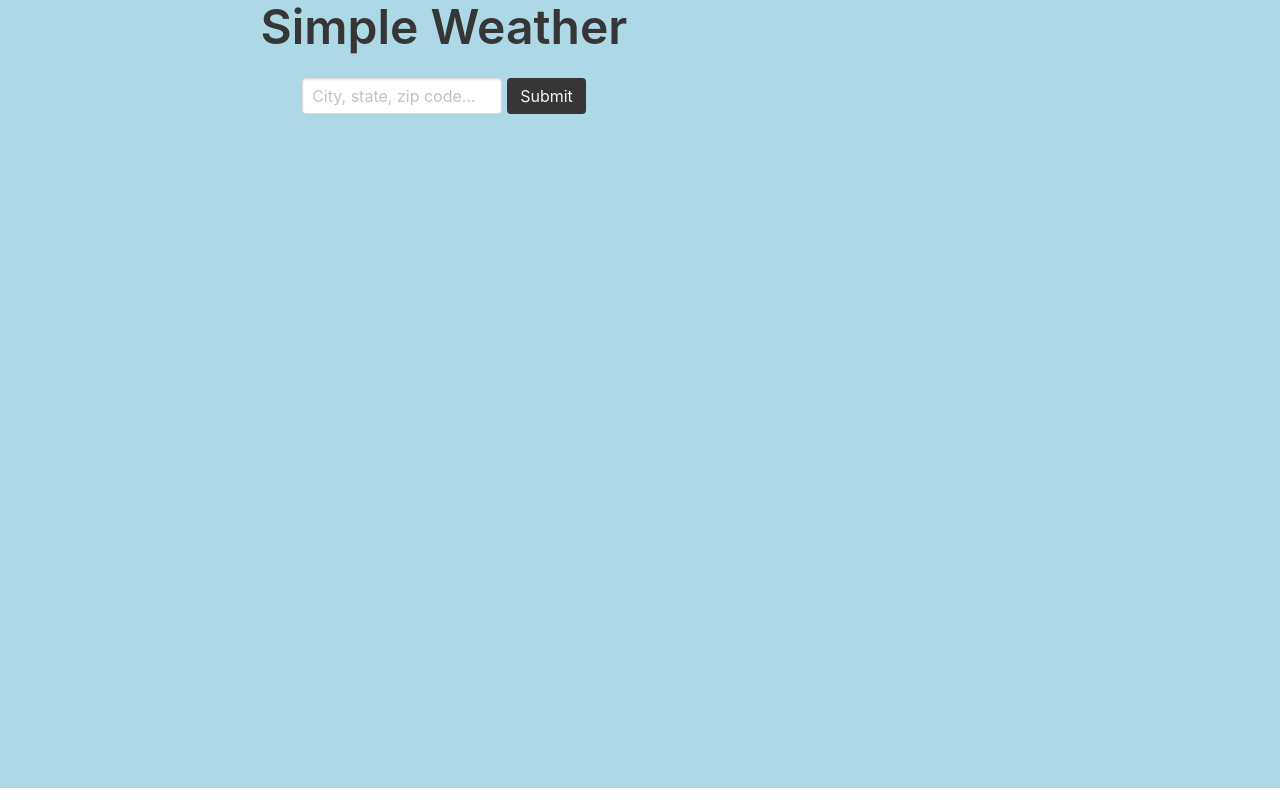
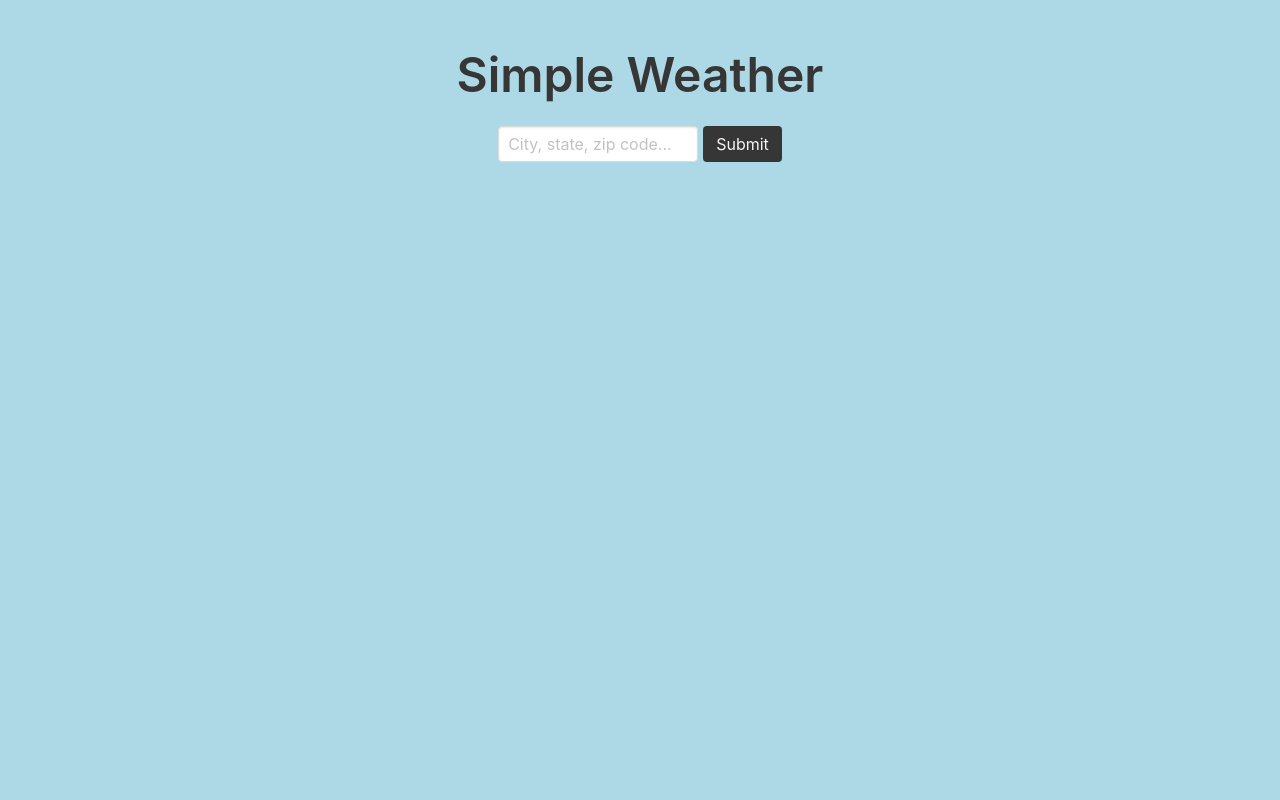
Before and after one commit to ascherj/simple-weather, a React app: page / in a window 1280 px wide. Built offline with nearby package versions, Linux system fonts and the light colour scheme.

Commit message:
Add props validation to React components

```diff
--- a/client/src/components/LocationList.jsx
+++ b/client/src/components/LocationList.jsx
@@ -1,4 +1,5 @@
 import React from 'react';
+import PropTypes from 'prop-types';
 
 const LocationList = ({ locations }) => {
   const classes = `locationList ${!locations.length ? 'hidden' : ''}`;
@@ -11,4 +12,12 @@ const LocationList = ({ locations }) => {
   );
 };
 
+LocationList.propTypes = {
+  locations: PropTypes.instanceOf(Array),
+};
+
+LocationList.defaultProps = {
+  locations: [],
+};
+
 export default LocationList;
--- a/client/src/components/LocationListEntry.jsx
+++ b/client/src/components/LocationListEntry.jsx
@@ -1,4 +1,5 @@
 import React from 'react';
+import PropTypes from 'prop-types';
 
 const LocationListEntry = ({ location }) => {
   return (
@@ -8,4 +9,12 @@ const LocationListEntry = ({ location }) => {
   );
 };
 
+LocationListEntry.propTypes = {
+  location: PropTypes.string,
+};
+
+LocationListEntry.defaultProps = {
+  location: '',
+};
+
 export default LocationListEntry;
--- a/client/src/components/Search.jsx
+++ b/client/src/components/Search.jsx
@@ -1,7 +1,7 @@
 import React, { Component } from 'react';
+import PropTypes from 'prop-types';
 
 export default class Search extends Component {
-
   constructor(props) {
     super(props);
     this.state = {
@@ -40,3 +40,11 @@ export default class Search extends Component {
     );
   }
 }
+
+Search.propTypes = {
+  getWeather: PropTypes.func,
+};
+
+Search.defaultProps = {
+  getWeather: () => {},
+};
--- a/client/src/components/Weather.jsx
+++ b/client/src/components/Weather.jsx
@@ -1,4 +1,5 @@
 import React from 'react';
+import PropTypes from 'prop-types';
 
 const Weather = ({ location, temperature, summary, saveLocation }) => {
   const classes = `weather ${!temperature ? 'hidden' : ''}`;
@@ -26,4 +27,18 @@ const Weather = ({ location, temperature, summary, saveLocation }) => {
   );
 };
 
+Weather.propTypes = {
+  location: PropTypes.string,
+  temperature: PropTypes.number,
+  summary: PropTypes.string,
+  saveLocation: PropTypes.func,
+};
+
+Weather.defaultProps = {
+  location: '',
+  temperature: NaN,
+  summary: '',
+  saveLocation: () => {},
+};
+
 export default Weather;
--- a/client/src/index.jsx
+++ b/client/src/index.jsx
@@ -53,9 +53,11 @@ class App extends React.Component {
     } = this.state;
 
     return (
+      <div className="section">
         <div className="container">
           <div className="columns">
-          <div className="column is-two-thirds">
+            <div className="column" />
+            <div className="column is-three-fifths">
               <h1 className="title is-1">Simple Weather</h1>
               <Search getWeather={this.getWeather} />
               <Weather
@@ -70,6 +72,7 @@ class App extends React.Component {
             </div>
           </div>
         </div>
+      </div>
     );
   }
 }
--- a/package.json
+++ b/package.json
@@ -26,6 +26,7 @@
     "mongoose": "^4.8.6",
     "mysql": "^2.13.0",
     "node-sass": "^4.11.0",
+    "prop-types": "^15.7.2",
     "react": "^15.4.2",
     "react-dom": "^15.4.2"
   }
```
Lines whose indentation alone changed are shown as unchanged.
